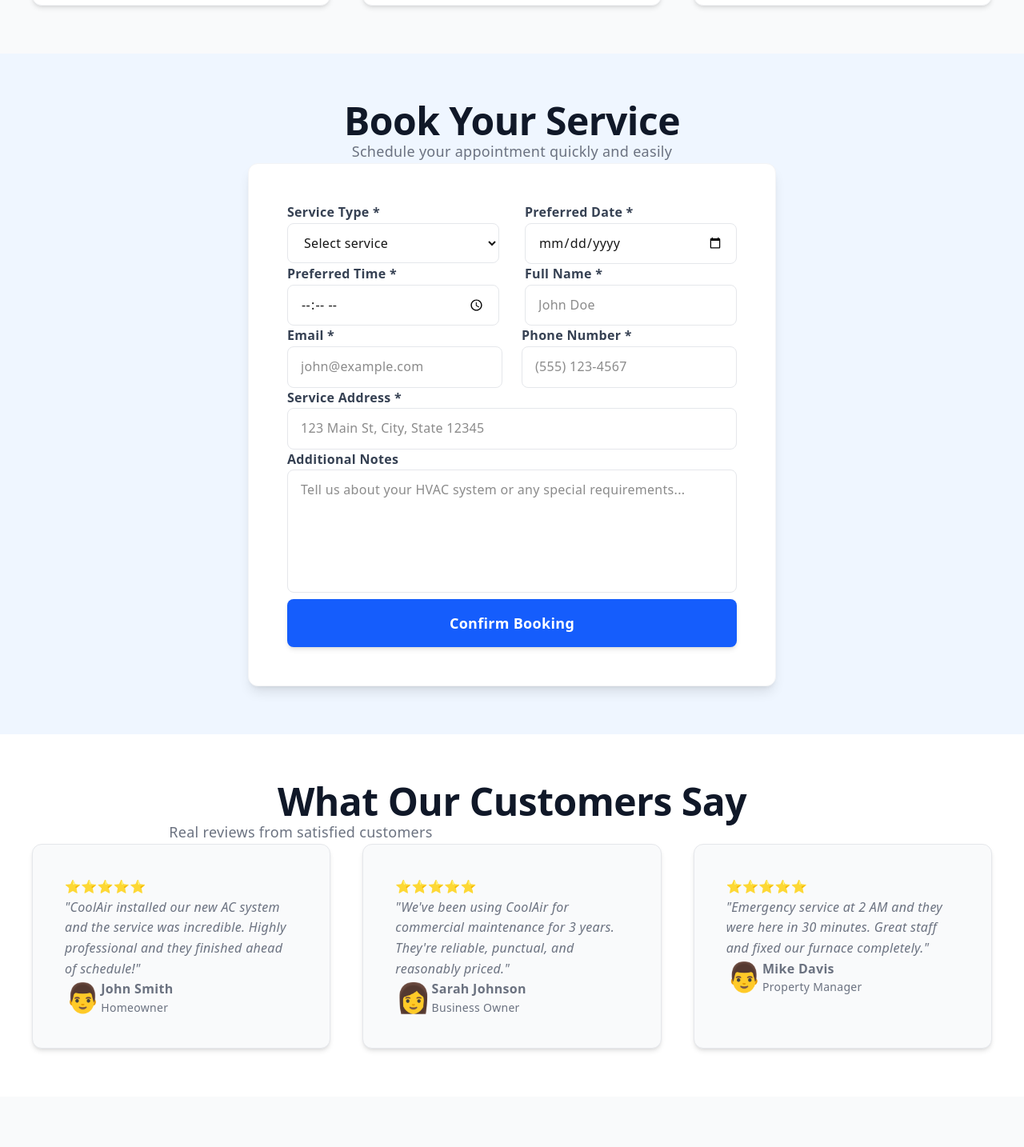
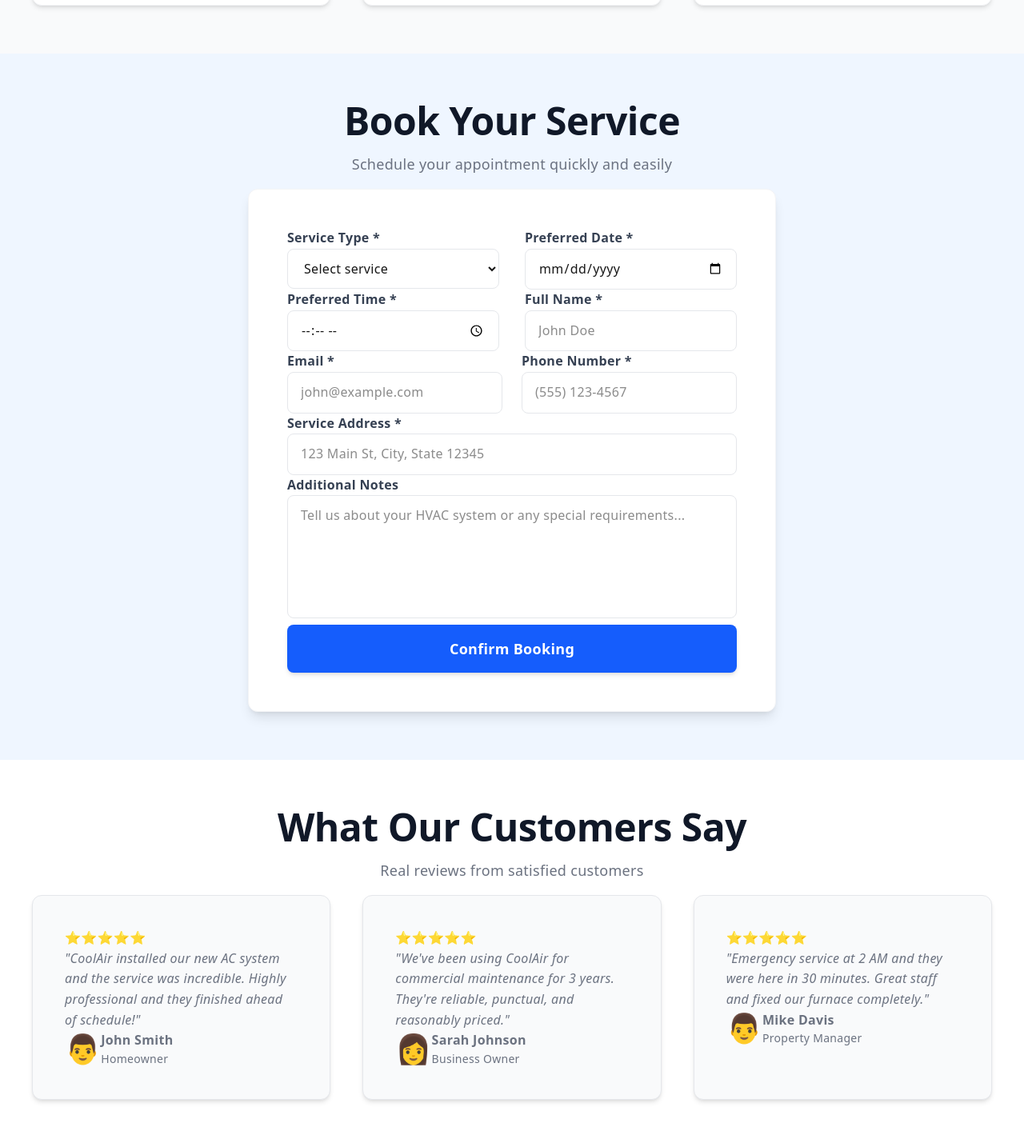
Before and after one commit to RaptorFF/next.js-frigo-mark-project, a Next.js app: page / in a window 1280 px wide. Shown: the part 1330-2764 px from the top of the page at 80% size. Built offline with nearby package versions, Linux system fonts and the light colour scheme.

Commit message:
Updating Styling

```diff
--- a/app/_components/ContactForm.js
+++ b/app/_components/ContactForm.js
@@ -39,7 +39,7 @@ export default function ContactForm() {
           <h2 className="text-4xl md:text-5xl font-bold text-gray-900 mb-6 tracking-tight">
             Get In Touch
           </h2>
-          <p className="text-lg text-gray-600 leading-relaxed">
+          <p className="text-lg text-gray-600 leading-relaxed py-4">
             Have questions? We&apos;d love to hear from you
           </p>
         </div>
--- a/app/_components/Pricing.js
+++ b/app/_components/Pricing.js
@@ -11,7 +11,7 @@ export default function Pricing() {
           <h2 className="text-4xl md:text-5xl font-bold text-gray-900 mb-6 tracking-tight">
             Maintenance Plans
           </h2>
-          <p className="text-lg text-gray-600 max-w-2xl mx-auto leading-relaxed">
+          <p className="text-lg text-gray-600 mx-auto leading-relaxed py-4 pb-8">
             Choose the perfect plan for your needs
           </p>
         </div>
--- a/app/_components/ServiceBooking.js
+++ b/app/_components/ServiceBooking.js
@@ -48,7 +48,7 @@ export default function ServiceBooking() {
           <h2 className="text-4xl md:text-5xl font-bold text-gray-900 mb-6 tracking-tight">
             Book Your Service
           </h2>
-          <p className="text-lg text-gray-600 leading-relaxed">
+          <p className="text-lg text-gray-600 leading-relaxed py-4">
             Schedule your appointment quickly and easily
           </p>
         </div>
--- a/app/_components/Testimonials.js
+++ b/app/_components/Testimonials.js
@@ -11,7 +11,7 @@ export default function Testimonials() {
           <h2 className="text-4xl md:text-5xl font-bold text-gray-900 mb-6 tracking-tight">
             What Our Customers Say
           </h2>
-          <p className="text-lg text-gray-600 max-w-2xl mx-auto leading-relaxed">
+          <p className="text-lg text-gray-600 mx-auto leading-relaxed py-4">
             Real reviews from satisfied customers
           </p>
         </div>
```
